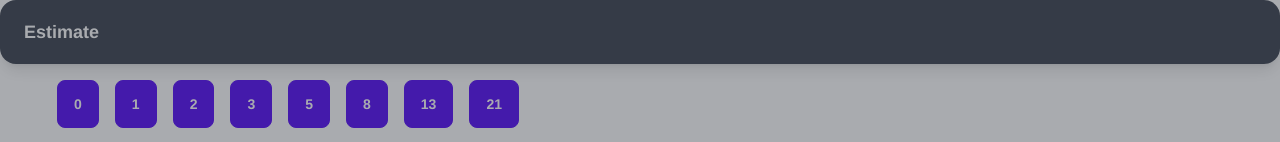
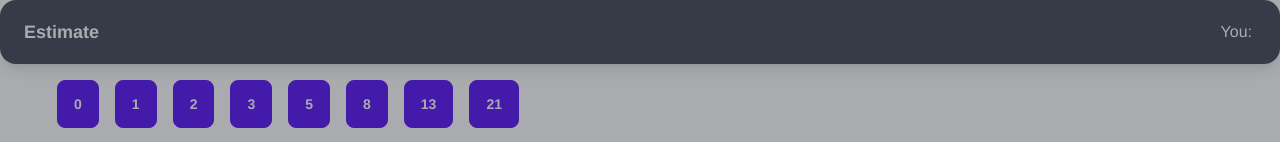
Before and after one commit to PatrikBird/estimate, a Vue app: page / in a window 1280 px wide. Shown: the top 142 px of the page. Built offline with nearby package versions, Linux system fonts and the light colour scheme.

Commit message:
fix: reactivity in header

```diff
--- a/src/components/NavBar.vue
+++ b/src/components/NavBar.vue
@@ -1,8 +1,6 @@
 <script setup lang="ts">
 import { useMainStore } from '~/store/main'
-
-const main = useMainStore()
-const userName = ref(main.userName)
+const mainStore = useMainStore()
 </script>
 
 <template>
@@ -11,7 +9,7 @@ const userName = ref(main.userName)
       <span class="text-lg font-bold">Estimate</span>
     </div>
     <div class="navbar-end mr-5">
-      <p>{{ userName }}</p>
+      <p>You: {{ mainStore.userName }}</p>
     </div>
     <!-- <div class="hidden px-2 mx-2 navbar-center lg:flex">
       <div class="flex items-stretch justify-end">
```
